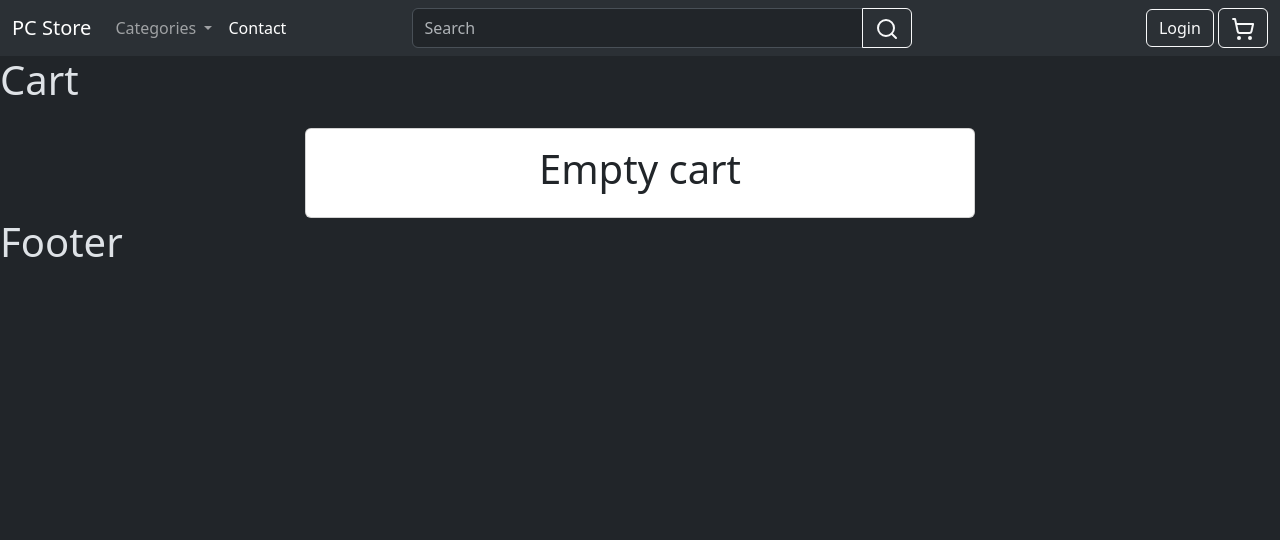
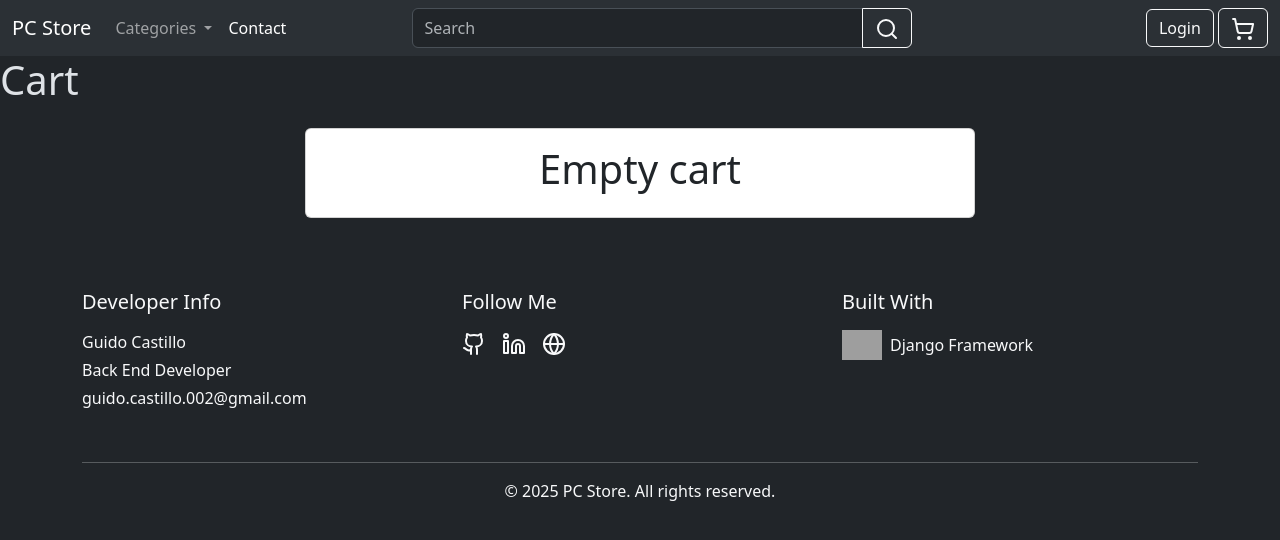
Before and after one commit to guidocastillo7/pc-store, a Django app: page /cart/ in a window 1280 px wide. Shown: the top 540 px of the page. Run offline with Django 4.2, Linux system fonts and the light colour scheme; grey boxes are pictures that could not be loaded.

Commit message:
Configurando footer

```diff
--- a/PC_Store/web/templates/includes/footer.html
+++ b/PC_Store/web/templates/includes/footer.html
@@ -1,3 +1,50 @@
+<footer class="bg-dark text-light py-4 mt-5">
+    <div class="container">
+        <div class="row">
+            <!-- Columna de información del desarrollador -->
+            <div class="col-md-4 mb-3">
+                <h5 class="mb-3">Developer Info</h5>
+                <p class="mb-1">Guido Castillo</p>
+                <p class="mb-1">Back End Developer</p>
+                <p class="mb-1">
+                    <a href="mailto:guido.castillo.002@gmail.com" class="text-light text-decoration-none">
+                        <i class="bi bi-envelope"></i> guido.castillo.002@gmail.com
+                    </a>
+                </p>
+            </div>
 
+            <!-- Columna de redes sociales -->
+            <div class="col-md-4 mb-3">
+                <h5 class="mb-3">Follow Me</h5>
+                <div class="d-flex gap-3">
+                    <a href="https://github.com/guidocastillo7" class="text-light" target="_blank">
+                        <svg xmlns="http://www.w3.org/2000/svg" width="24" height="24" viewBox="0 0 24 24" fill="none" stroke="currentColor" stroke-width="2" stroke-linecap="round" stroke-linejoin="round" class="lucide lucide-github"><path d="M15 22v-4a4.8 4.8 0 0 0-1-3.5c3 0 6-2 6-5.5.08-1.25-.27-2.48-1-3.5.28-1.15.28-2.35 0-3.5 0 0-1 0-3 1.5-2.64-.5-5.36-.5-8 0C6 2 5 2 5 2c-.3 1.15-.3 2.35 0 3.5A5.403 5.403 0 0 0 4 9c0 3.5 3 5.5 6 5.5-.39.49-.68 1.05-.85 1.65-.17.6-.22 1.23-.15 1.85v4"/><path d="M9 18c-4.51 2-5-2-7-2"/></svg>
+                    </a>
+                    <a href="https://www.linkedin.com/in/guidocastillo7/" class="text-light" target="_blank">
+                        <svg xmlns="http://www.w3.org/2000/svg" width="24" height="24" viewBox="0 0 24 24" fill="none" stroke="currentColor" stroke-width="2" stroke-linecap="round" stroke-linejoin="round" class="lucide lucide-linkedin"><path d="M16 8a6 6 0 0 1 6 6v7h-4v-7a2 2 0 0 0-2-2 2 2 0 0 0-2 2v7h-4v-7a6 6 0 0 1 6-6z"/><rect width="4" height="12" x="2" y="9"/><circle cx="4" cy="4" r="2"/></svg>
+                    </a>
+                    <a href="https://www.gcweb.dev" class="text-light" target="_blank">
+                        <svg xmlns="http://www.w3.org/2000/svg" width="24" height="24" viewBox="0 0 24 24" fill="none" stroke="currentColor" stroke-width="2" stroke-linecap="round" stroke-linejoin="round" class="lucide lucide-globe"><circle cx="12" cy="12" r="10"/><line x1="2" x2="22" y1="12" y2="12"/><path d="M12 2a15.3 15.3 0 0 1 4 10 15.3 15.3 0 0 1-4 10 15.3 15.3 0 0 1-4-10 15.3 15.3 0 0 1 4-10z"/></svg>
+                    </a>
+                </div>
+            </div>
 
-<h1>Footer</h1>
+            <!-- Columna de tecnologías -->
+            <div class="col-md-4 mb-3">
+                <h5 class="mb-3">Built With</h5>
+                <div class="d-flex align-items-center gap-2">
+                    <img src="https://static.djangoproject.com/img/logos/django-logo-negative.png" alt="Django" height="30">
+                    <span>Django Framework</span>
+                </div>
+            </div>
+        </div>
+
+        <!-- Copyright -->
+        <div class="row mt-3">
+            <div class="col text-center">
+                <hr class="my-3">
+                <p class="mb-0">&copy; 2025 PC Store. All rights reserved.</p>
+            </div>
+        </div>
+    </div>
+</footer>
```
